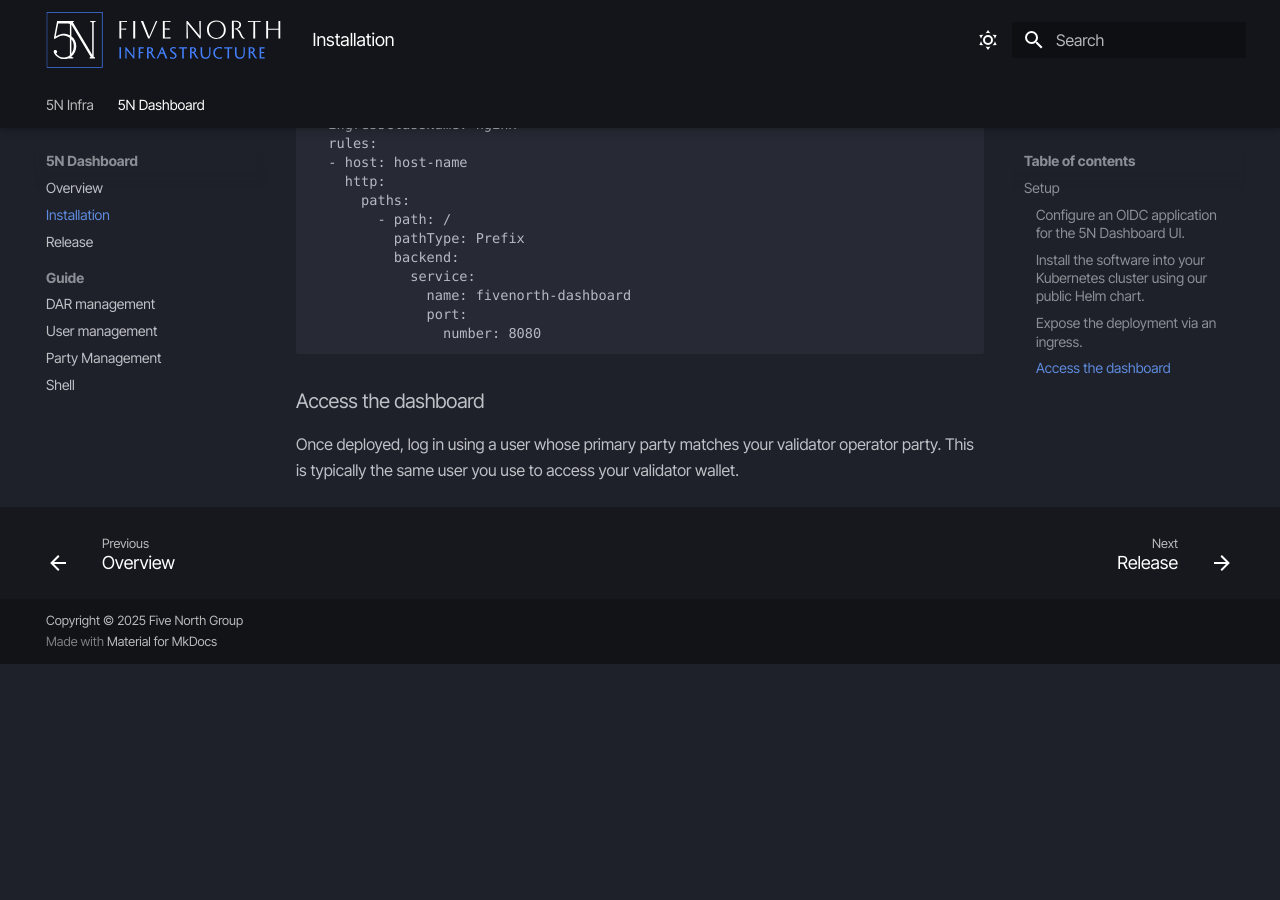
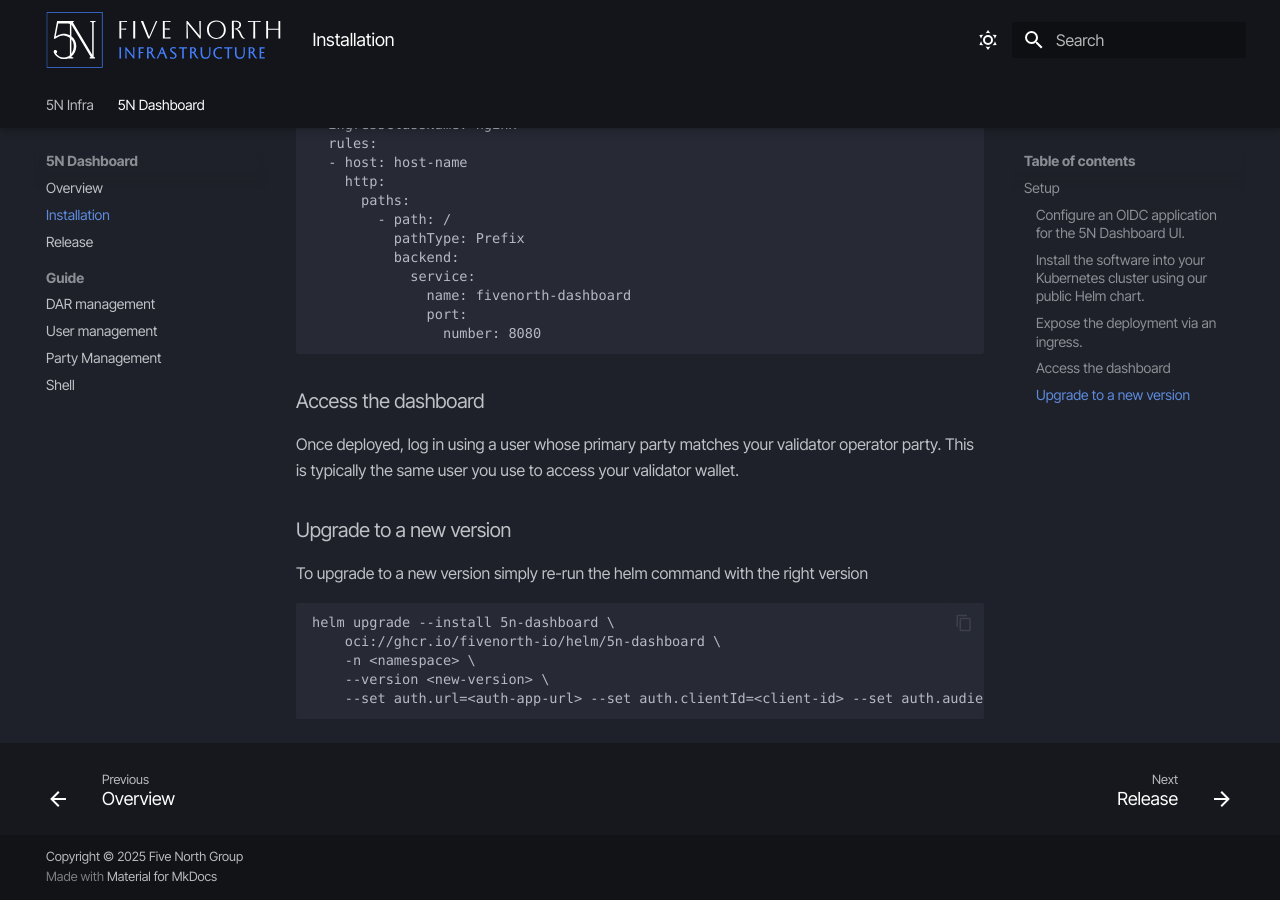
Before and after one commit to fivenorth-io/docs, an MkDocs documentation site: the page built from docs/5n-dashboard/install.md, in a window 1280 px wide and 900 px high, scrolled down 2107 px. Built offline with MkDocs 1.6.1 and Material for MkDocs 9.7.7, drawn with Linux system fonts in a browser that asks for light colours; some web fonts are replaced; before the commit the page ends 2771 px from its top, so only the background shows below that.

Commit message:
Add instruction for upgrade

````diff
--- a/docs/5n-dashboard/install.md
+++ b/docs/5n-dashboard/install.md
@@ -107,3 +107,15 @@
 ### Access the dashboard
 
 Once deployed, log in using a user whose primary party matches your validator operator party. This is typically the same user you use to access your validator wallet.
+
+### Upgrade to a new version
+
+To upgrade to a new version simply re-run the helm command with the right version
+
+```
+helm upgrade --install 5n-dashboard \
+    oci://ghcr.io/fivenorth-io/helm/5n-dashboard \
+    -n <namespace> \
+    --version <new-version> \
+    --set auth.url=<auth-app-url> --set auth.clientId=<client-id> --set auth.audience=<audience>
+```
````
Also changed, not shown: docs/5n-dashboard/release.md (+5 -0 lines).
